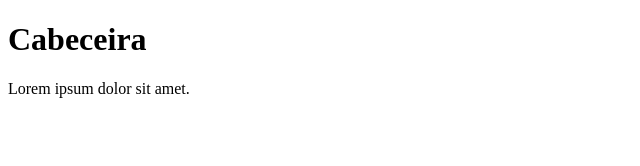
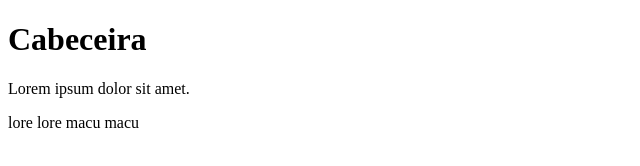
Before and after one commit to XabierMartinezGomez/daw22-24, a plain HTML site: page index.html in a window 1280 px wide. Shown: the whole page, without its empty margins (0-640 px from the left). Drawn offline with Linux system fonts and the light colour scheme.

Commit message:
Novo paragrafo en remoto

```diff
--- a/index.html
+++ b/index.html
@@ -9,5 +9,6 @@
 <body>
     <h1>Cabeceira</h1>
     <p>Lorem ipsum dolor sit amet.</p>
+    <p>lore lore macu macu</p>
 </body>
 </html>
```
